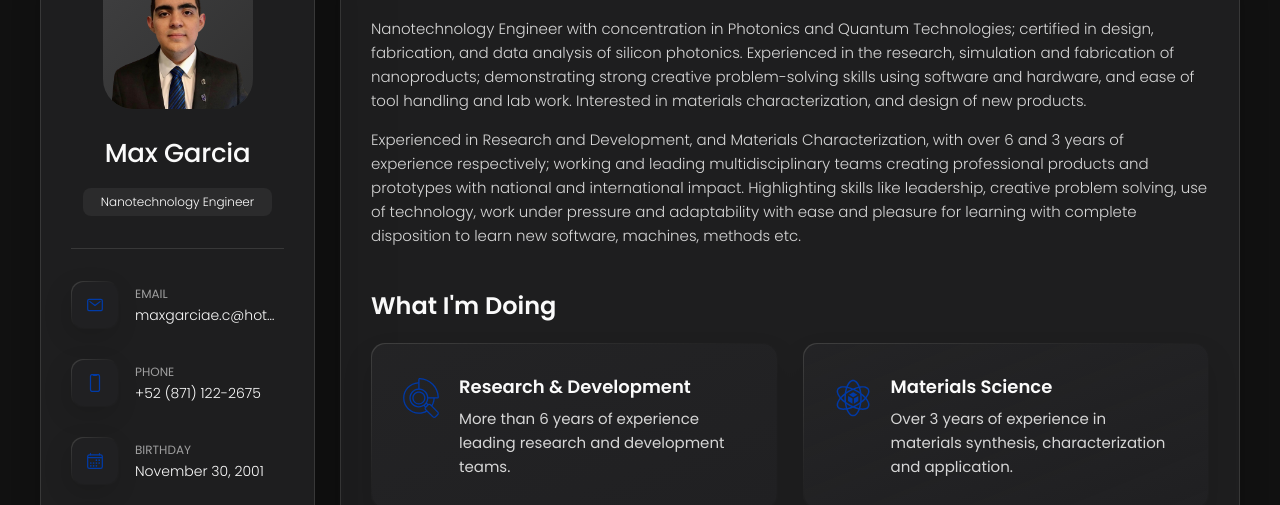
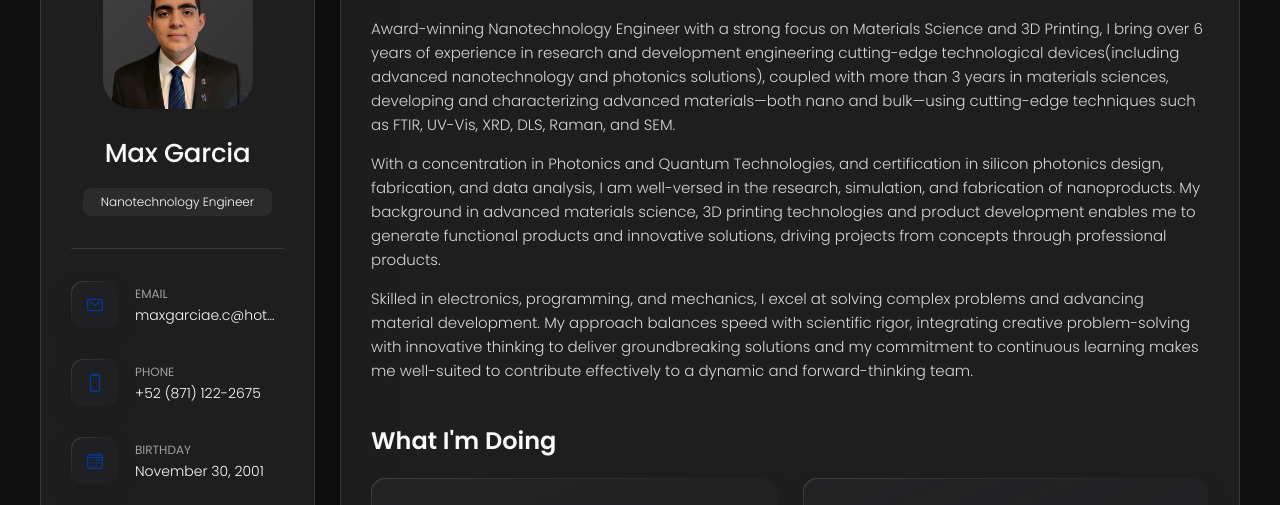
Before and after one commit to M4XG4RC1A/Portfolio, a plain HTML site: page index.html in a window 1280 px wide. Shown: the part 162-667 px from the top of the page. Drawn offline with nearby package versions, Linux system fonts and the light colour scheme.

Commit message:
About Update

```diff
--- a/index.html
+++ b/index.html
@@ -222,6 +222,32 @@
         </header>
 
         <section class="about-text">
+          <p>
+            Award-winning Nanotechnology Engineer with a strong focus on Materials Science and 3D
+            Printing, I bring over 6 years of experience in research and development engineering
+            cutting-edge technological devices(including advanced nanotechnology and photonics solutions),
+            coupled with more than 3 years in materials sciences, developing and characterizing advanced
+            materials—both nano and bulk—using cutting-edge techniques such as FTIR, UV-Vis, XRD, DLS,
+            Raman, and SEM.
+          </p>
+
+          <p>
+            With a concentration in Photonics and Quantum Technologies, and certification in silicon
+            photonics design, fabrication, and data analysis, I am well-versed in the research, simulation,
+            and fabrication of nanoproducts. My background in advanced materials science, 3D printing
+            technologies and product development enables me to generate functional products and innovative
+            solutions, driving projects from concepts through professional products.
+          </p>
+
+          <p>
+            Skilled in electronics, programming, and mechanics, I excel at solving complex problems and
+            advancing material development. My approach balances speed with scientific rigor, integrating
+            creative problem-solving with innovative thinking to deliver groundbreaking solutions and my
+            commitment to continuous learning makes me well-suited to contribute effectively to a dynamic
+            and forward-thinking team.
+          </p>
+
+          <!--
           <p>
             Nanotechnology Engineer with concentration in Photonics and Quantum Technologies;
             certified in design, fabrication, and data analysis of silicon photonics. Experienced
@@ -238,6 +264,7 @@
             and adaptability with ease and pleasure for learning with complete disposition to learn
             new software, machines, methods etc.
           </p>
+          -->
         </section>
 
 
```
